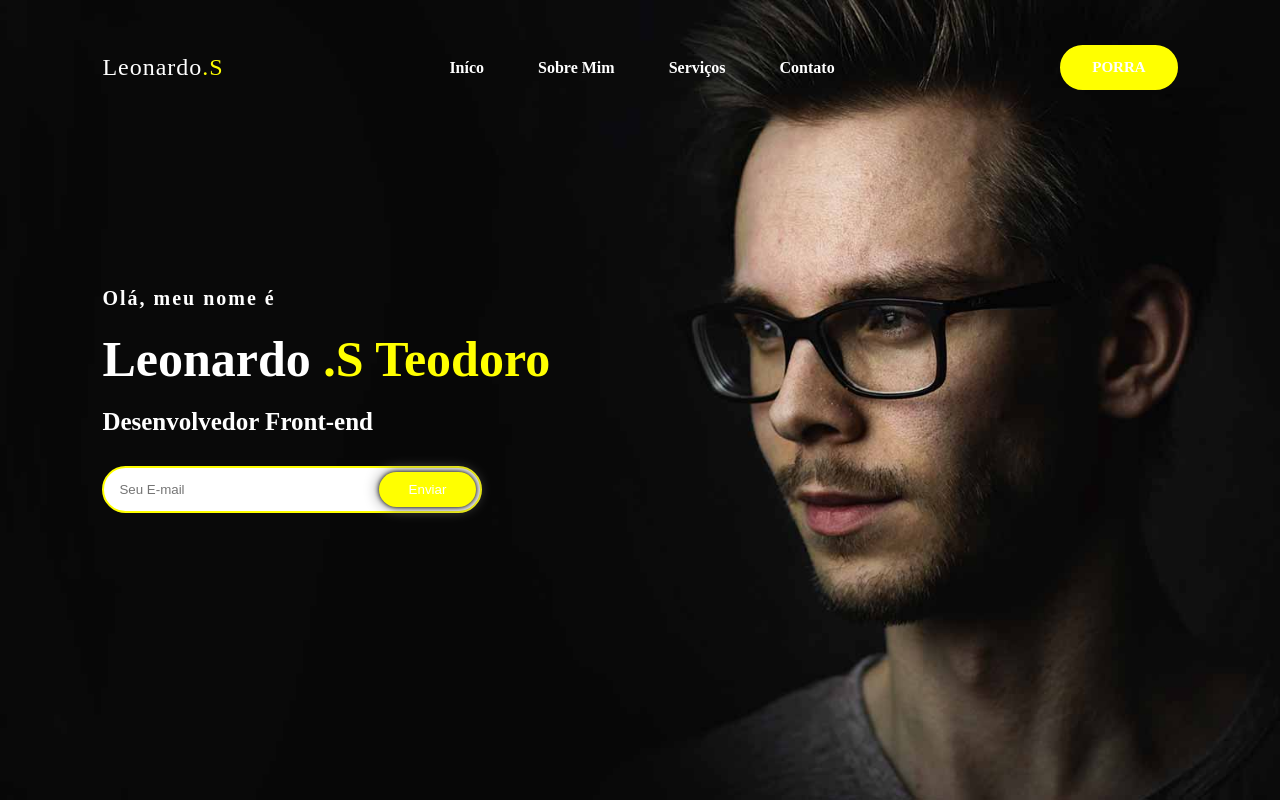
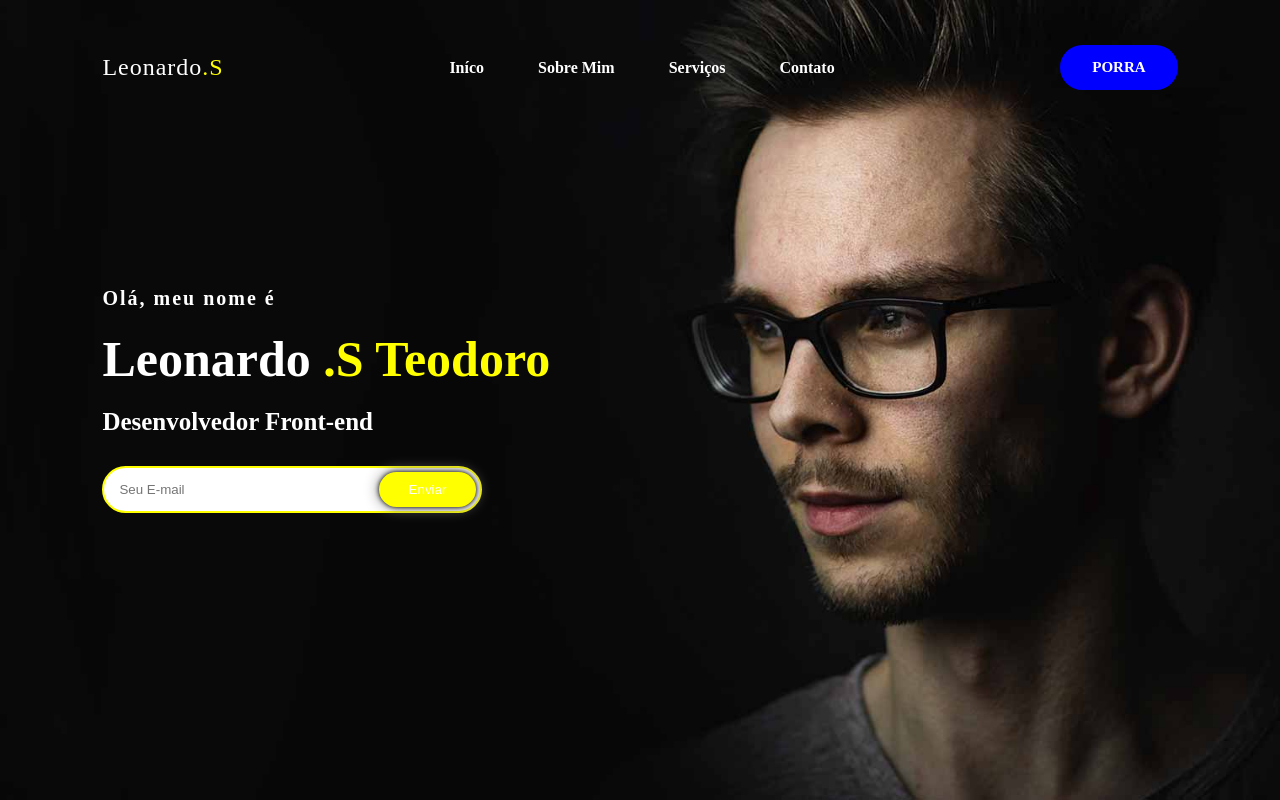
Before and after one commit to LeonardoSolanoTeodoro/portifolio-leo, a plain HTML site: page index.html in a window 1280 px wide. Shown: the top 800 px of the page. Drawn offline with Linux system fonts and the light colour scheme.

Commit message:
botao-azul

```diff
--- a/styles.css
+++ b/styles.css
@@ -62,15 +62,15 @@ nav ul li a:hover{
     font-size: 15px;
     transition: .4s;
     text-decoration: none;
-    background-color: yellow;
-    border: 2px solid yellow;
+    background-color: blue;
+    border: 2px solid blue;
 }
 
 .btn:hover{
     transform: scale(1.4);
     cursor: pointer;
     background-color: transparent;
-    border: 2px solid yellow;
+    border: 2px solid blue;
     cursor: pointer;
     }
 
```
